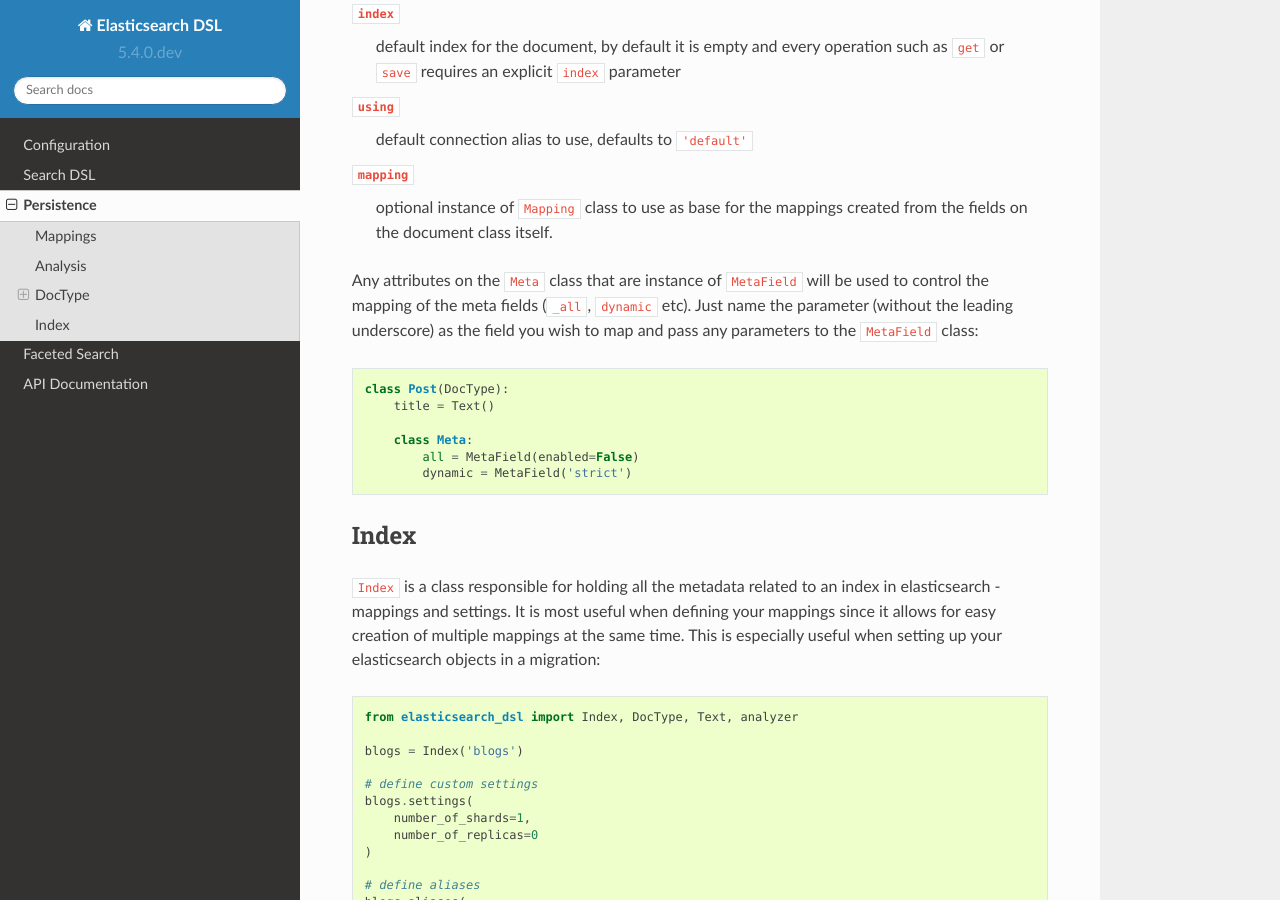
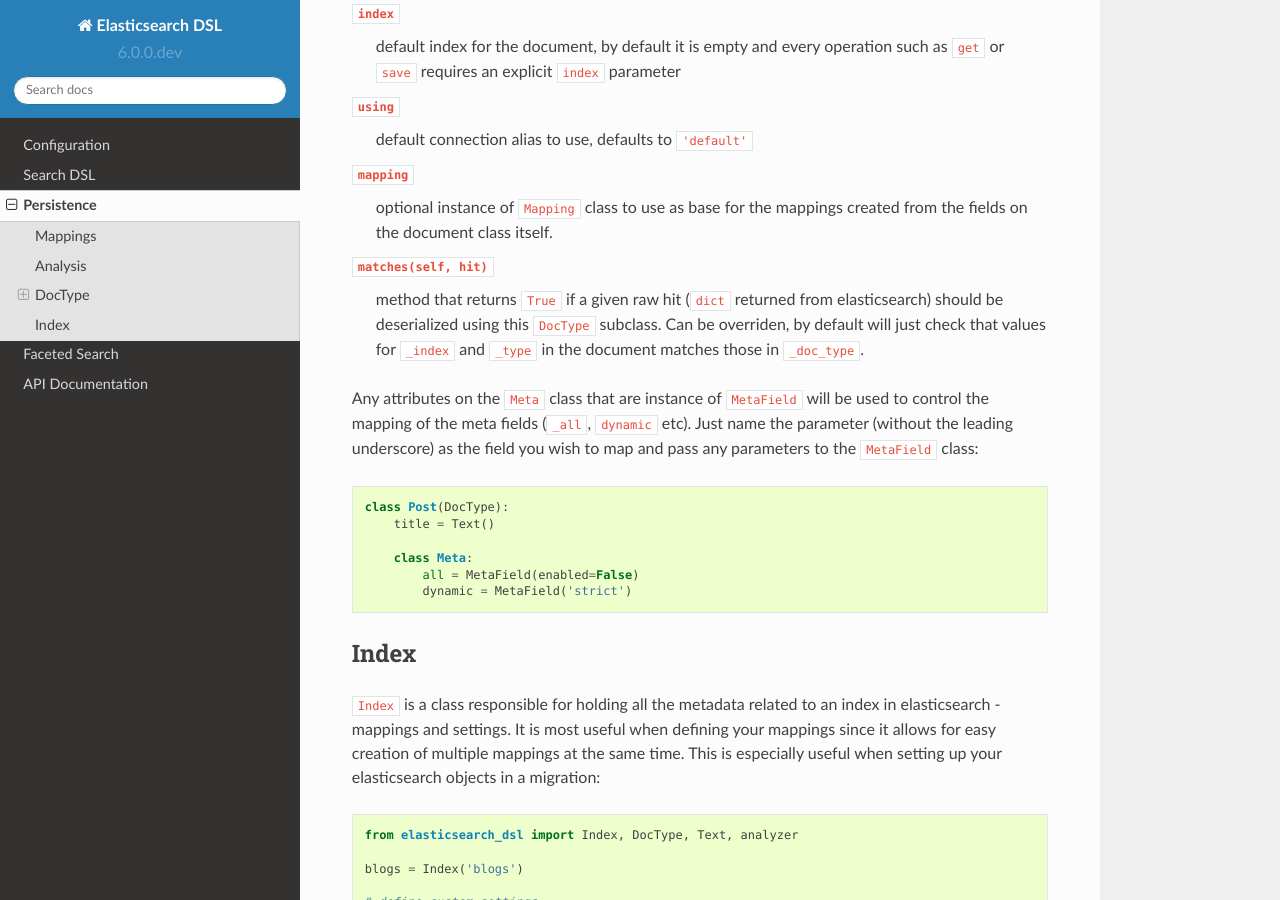
Before and after one commit to elastic/elasticsearch-dsl-py, a Sphinx documentation site: the page built from docs/persistence.rst, in a window 1280 px wide and 900 px high, scrolled down 6604 px. Built offline with Sphinx 7.4.7 and the Read the Docs theme 2.0.0, drawn with Linux system fonts in a browser that asks for light colours.

```diff
--- a/docs/persistence.rst
+++ b/docs/persistence.rst
@@ -367,6 +367,12 @@ metadata for your document:
   optional instance of ``Mapping`` class to use as base for the mappings
   created from the fields on the document class itself.
 
+``matches(self, hit)``
+  method that returns ``True`` if a given raw hit (``dict`` returned from
+  elasticsearch) should be deserialized using this ``DocType`` subclass. Can be
+  overriden, by default will just check that values for ``_index`` and
+  ``_type`` in the document matches those in ``_doc_type``.
+
 Any attributes on the ``Meta`` class that are instance of ``MetaField`` will be
 used to control the mapping of the meta fields (``_all``, ``dynamic`` etc).
 Just name the parameter (without the leading underscore) as the field you wish
--- a/elasticsearch_dsl/__init__.py
+++ b/elasticsearch_dsl/__init__.py
@@ -9,6 +9,6 @@ from .index import Index, IndexTemplate
 from .analysis import analyzer, token_filter, char_filter, tokenizer
 from .faceted_search import *
 
-VERSION = (5, 4, 0, 'dev')
+VERSION = (6, 0, 0, 'dev')
 __version__ = VERSION
 __versionstr__ = '.'.join(map(str, VERSION))
--- a/setup.py
+++ b/setup.py
@@ -3,7 +3,7 @@ import sys
 from os.path import join, dirname
 from setuptools import setup, find_packages
 
-VERSION = (5, 4, 0, 'dev')
+VERSION = (6, 0, 0, 'dev')
 __version__ = VERSION
 __versionstr__ = '.'.join(map(str, VERSION))
 
```
Also changed, not shown: Changelog.rst (+22 -0 lines).
